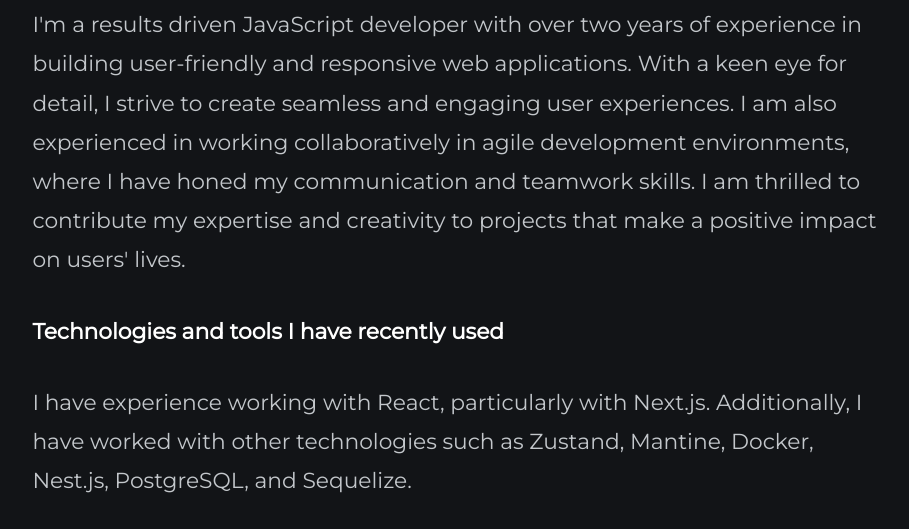
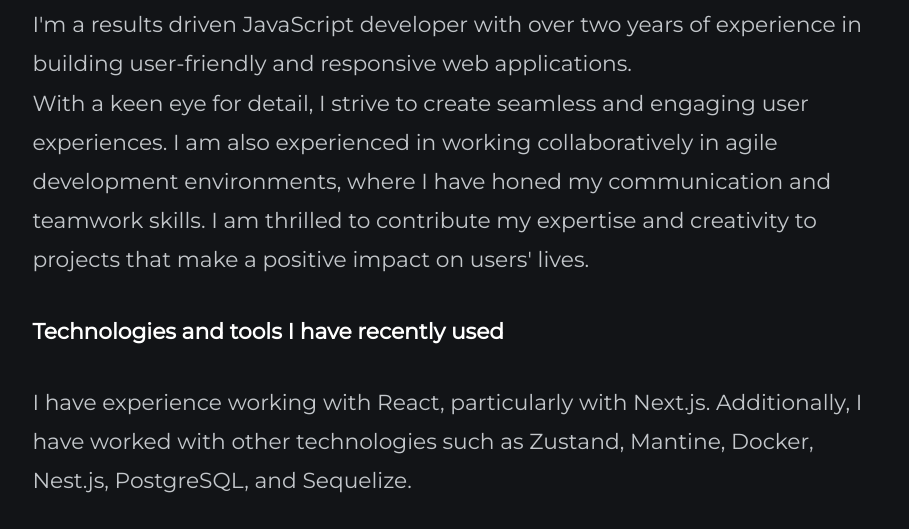
Before and after one commit to Dalfonzo/dap-portfolio, an Eleventy site: page src/index.njk in a window 1280 px wide. Shown: the part 238-767 px from the top of the page, without its empty margins (178-1087 px from the left). Built offline with nearby package versions, Linux system fonts and the light colour scheme; Eleventy itself is replaced by a stand-in of ours; files that its build step writes are made by us from their sources.

Commit message:
Minor change

```diff
--- a/src/index.njk
+++ b/src/index.njk
@@ -7,8 +7,10 @@
   <h1 id='about'>Hi, I'm David</h1>
   <p class='about__text'>
     I'm a results driven JavaScript developer with over two years of experience in building user-friendly and responsive web applications.
+  </p>
+  <p class='about__text'>
     With a keen eye for detail, I strive to create seamless and engaging user experiences. I am also experienced in working collaboratively in agile development environments, where I have honed my communication and teamwork skills. I am thrilled to contribute my expertise and creativity to projects that make a positive impact on users' lives.
-  </p>
+   </p>
   <br/> <br/>
   <p class='about__text'>
     <span class='highlight--primary'>Technologies and tools I have recently used</span>
```
